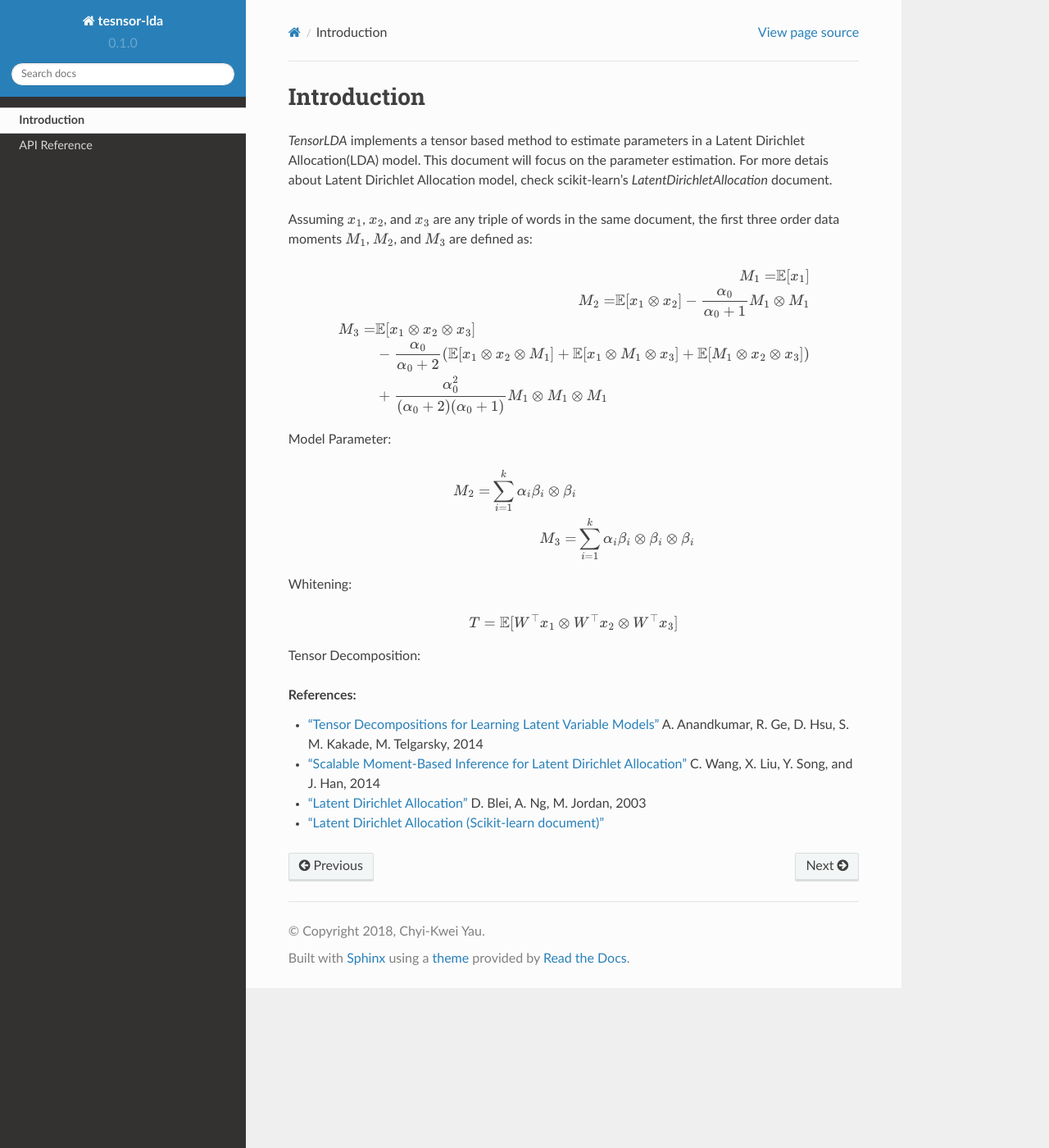
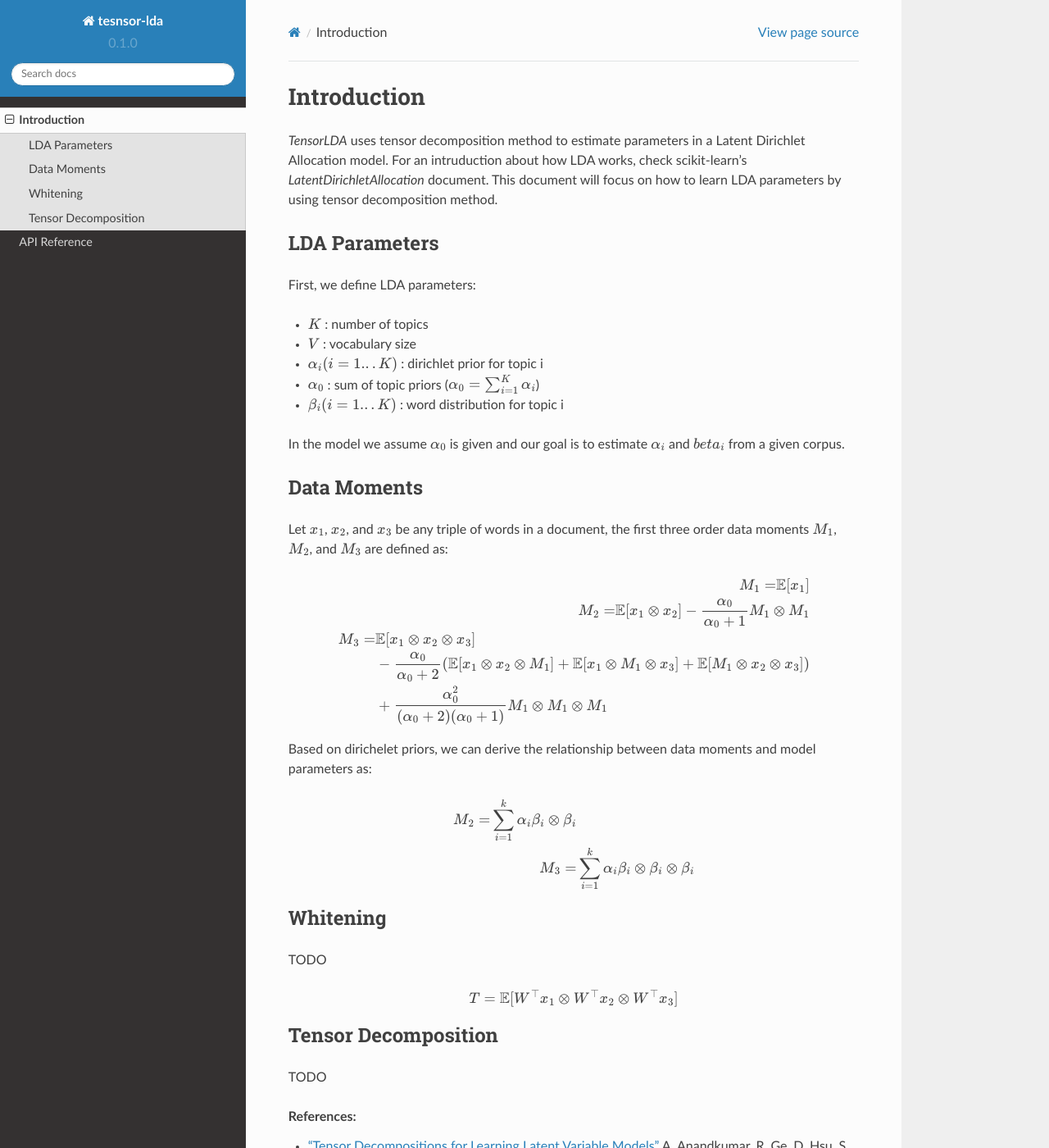
Before and after one commit to chyikwei/tensor-lda, a Sphinx documentation site: the page built from doc/introduction.rst, in a window 1280 px wide and 1400 px high. Shown: the whole window at 82% size. Built offline with Sphinx 7.4.7 and the Read the Docs theme 2.0.0, drawn with Linux system fonts in a browser that asks for light colours; formulas are drawn with MathJax 3; pages that are not in the unit, such as notebooks, are missing from menus.

Commit message:
update doc

```diff
--- a/doc/introduction.rst
+++ b/doc/introduction.rst
@@ -1,16 +1,35 @@
-==================================================================
+============
 Introduction
-==================================================================
+============
 
-`TensorLDA` implements a tensor based method to estimate parameters in a Latent Dirichlet Allocation(LDA) model. This document will focus on the parameter estimation. For more detais about Latent Dirichlet Allocation model, check scikit-learn's `LatentDirichletAllocation` document.
+`TensorLDA` uses tensor decomposition method to estimate parameters in a Latent Dirichlet Allocation model.
+For an intruduction about how LDA works, check scikit-learn's `LatentDirichletAllocation` document. This document will focus on how to learn LDA parameters by using tensor decomposition method.
 
-Assuming :math:`x_1`, :math:`x_2`, and :math:`x_3` are any triple of words in the same document,
-the first three order data moments :math:`M_1`, :math:`M_2`, and :math:`M_3` are defined as:
+LDA Parameters
+--------------
+
+First, we define LDA parameters:
+
+* :math:`K` : number of topics
+
+* :math:`V` : vocabulary size
+
+* :math:`\alpha_i (i = 1...K)` : dirichlet prior for topic i
+
+* :math:`\alpha_0` : sum of topic priors (:math:`\alpha_0 = \sum_{i=1}^{K} \alpha_i`)
+
+* :math:`\beta_i (i = 1...K)` : word distribution for topic i
+
+In the model we assume :math:`\alpha_0` is given and our goal is to estimate :math:`\alpha_i` and :math:`beta_i` from a given corpus.
+
+Data Moments
+------------
+
+Let :math:`x_1`, :math:`x_2`, and :math:`x_3` be any triple of words in a document, the first three order data moments :math:`M_1`, :math:`M_2`, and :math:`M_3` are defined as:
 
 .. math::
 
   M_1 = & \mathop{\mathbb{E}}[x_1] \\
-
 
   M_2 = & \mathop{\mathbb{E}}[x_1 \otimes x_2] - \frac{\alpha_0}{\alpha_0 + 1} M_1 \otimes M_1 \\
 
@@ -23,7 +42,7 @@ the first three order data moments :math:`M_1`, :math:`M_2`, and :math:`M_3` are
         & + \frac{\alpha_0^2}{(\alpha_0 + 2)(\alpha_0 + 1)} M_1 \otimes M_1 \otimes M_1
 
 
-Model Parameter:
+Based on dirichelet priors, we can derive the relationship between data moments and model parameters as:
 
 .. math::
 
@@ -32,14 +51,20 @@ Model Parameter:
   M_3 = & \sum_{i=1}^{k} \alpha_i \beta_i \otimes \beta_i \otimes \beta_i
 
 
-Whitening:
+Whitening
+---------
+
+TODO
 
 .. math::
 
   T = \mathop{\mathbb{E}}[W^\top x_1 \otimes  W^\top x_2 \otimes W^\top x_3]
 
 
-Tensor Decomposition:
+Tensor Decomposition
+--------------------
+
+TODO
 
 
 
```
